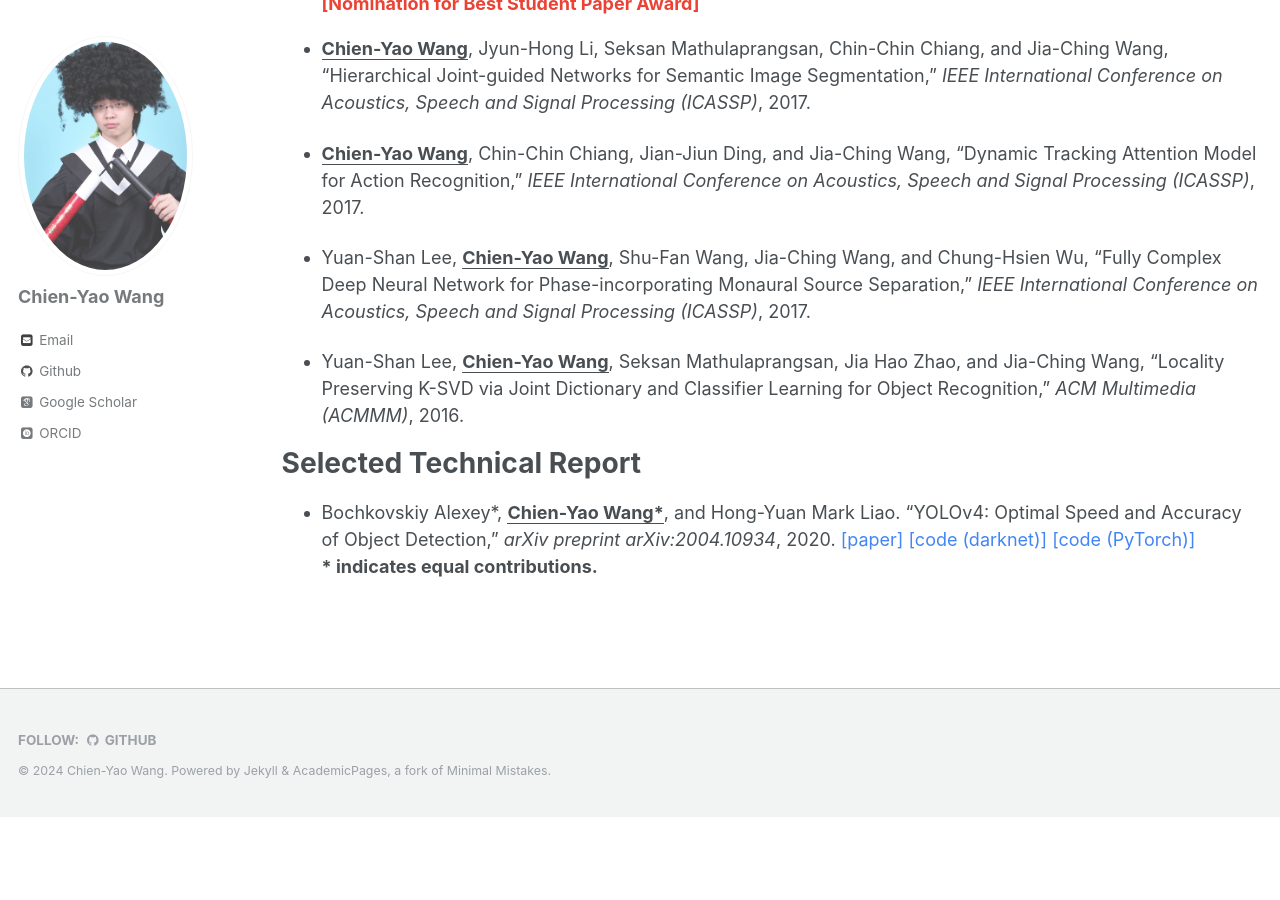
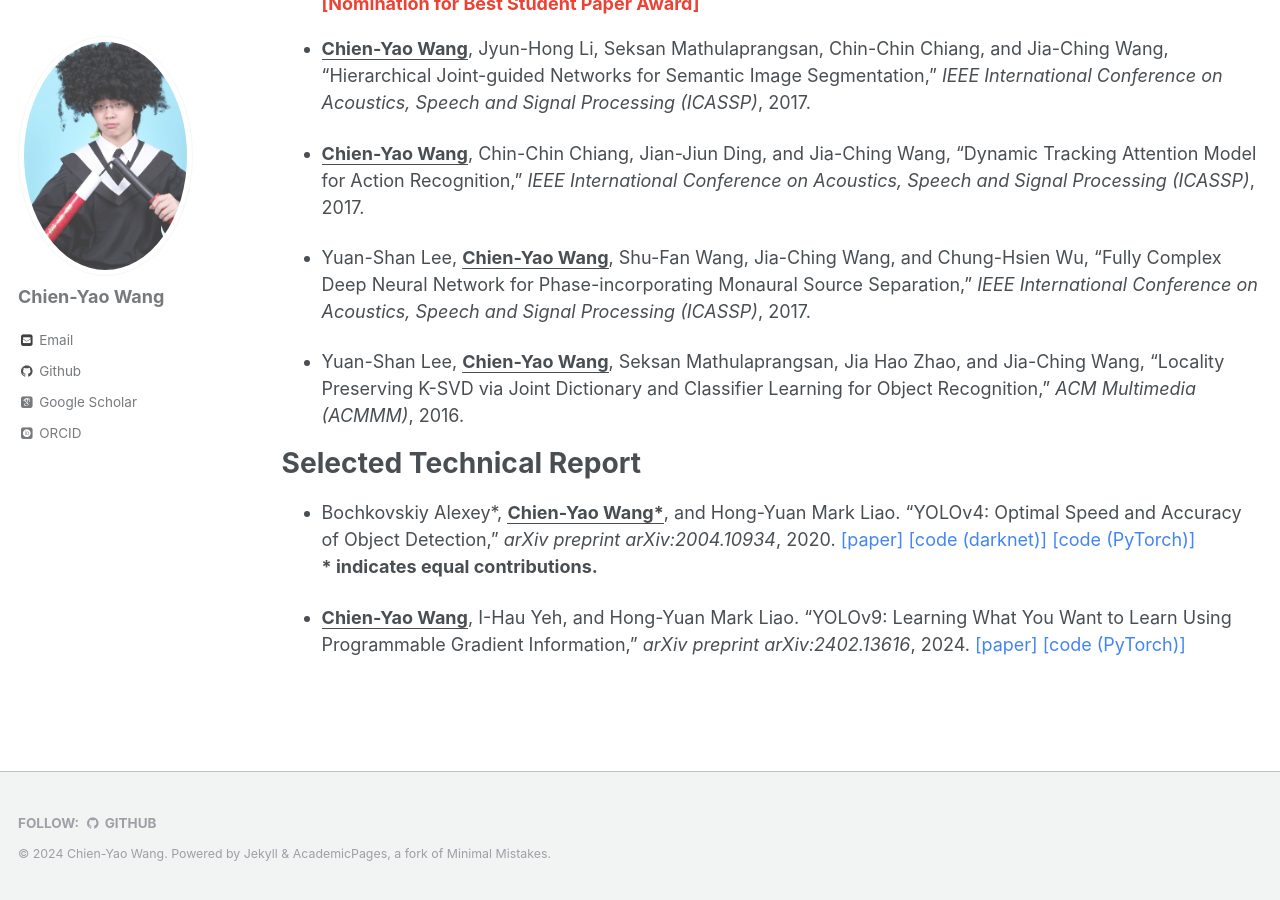
Before and after one commit to WongKinYiu/WongKinYiu.github.io, a Jekyll site: the page built from _pages/publications.md, in a window 1280 px wide and 900 px high, scrolled down 1921 px. Built offline with Jekyll 4.4.1, drawn with Linux system fonts in a browser that asks for light colours; some web fonts are replaced; before the commit the page ends 2738 px from its top, so only the background shows below that.

Commit message:
Update publications.md

```diff
--- a/_pages/publications.md
+++ b/_pages/publications.md
@@ -133,3 +133,8 @@ Selected Technical Report
   <span style="color:#4285F4">[[code (darknet)]](https://github.com/AlexeyAB/darknet)</span>
   <span style="color:#4285F4">[[code (PyTorch)]](https://github.com/WongKinYiu/PyTorch_YOLOv4)</span>
   <br> <strong>\* indicates equal contributions.</strong>
+
+
+* <strong><U>Chien-Yao Wang</U></strong>, I-Hau Yeh, and Hong-Yuan Mark Liao. “YOLOv9: Learning What You Want to Learn Using Programmable Gradient Information,” <I>arXiv preprint arXiv:2402.13616</I>, 2024.
+  <span style="color:#4285F4">[[paper]](https://arxiv.org/abs/2402.13616)</span>
+  <span style="color:#4285F4">[[code (PyTorch)]](https://github.com/WongKinYiu/yolov9)</span>
```
